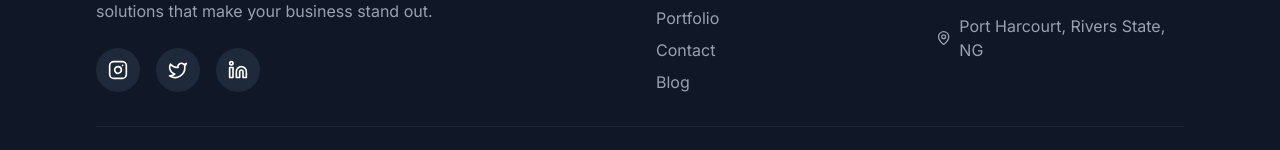
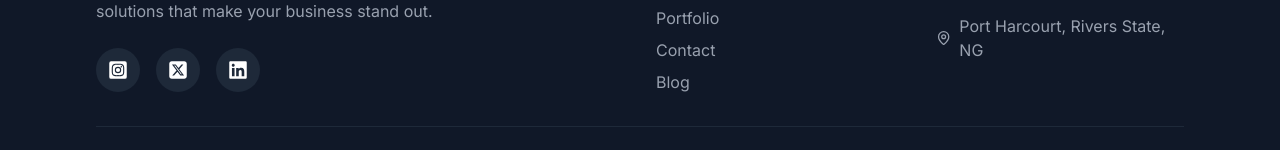
Before and after one commit to TechByKen/graphics-portfolio, a Next.js app: page / in a window 1280 px wide. Shown: the part 174-324 px from the top of the page. Built offline with nearby package versions, Linux system fonts and the light colour scheme.

Commit message:
Updated the social media icons using react icons

```diff
--- a/components/Footer.tsx
+++ b/components/Footer.tsx
@@ -1,5 +1,7 @@
 import Link from 'next/link'
 import { Mail, Phone, MapPin, Instagram, Twitter, Linkedin } from 'lucide-react'
+import { FaInstagram, FaInstagramSquare, FaLinkedin } from 'react-icons/fa'
+import { FaSquareXTwitter } from 'react-icons/fa6'
 
 export default function Footer() {
   const currentYear = new Date().getFullYear()
@@ -19,13 +21,14 @@ export default function Footer() {
             </p>
             <div className="flex space-x-4">
               <button className="p-3 bg-gray-800 hover:bg-gray-700 rounded-full transition-colors duration-200">
-                <Instagram size={20} />
+               <FaInstagramSquare size={20} />
               </button>
               <button className="p-3 bg-gray-800 hover:bg-gray-700 rounded-full transition-colors duration-200">
-                <Twitter size={20} />
+
+                              <FaSquareXTwitter size={20} />
               </button>
               <button className="p-3 bg-gray-800 hover:bg-gray-700 rounded-full transition-colors duration-200">
-                <Linkedin size={20} />
+                <FaLinkedin size={20} />
               </button>
             </div>
           </div>
--- a/package.json
+++ b/package.json
@@ -12,7 +12,8 @@
     "lucide-react": "^0.544.0",
     "next": "15.5.4",
     "react": "19.1.0",
-    "react-dom": "19.1.0"
+    "react-dom": "19.1.0",
+    "react-icons": "^5.5.0"
   },
   "devDependencies": {
     "@eslint/eslintrc": "^3",
```
Also changed, not shown: 1 other file (tests, documents, lock files or other folders).
